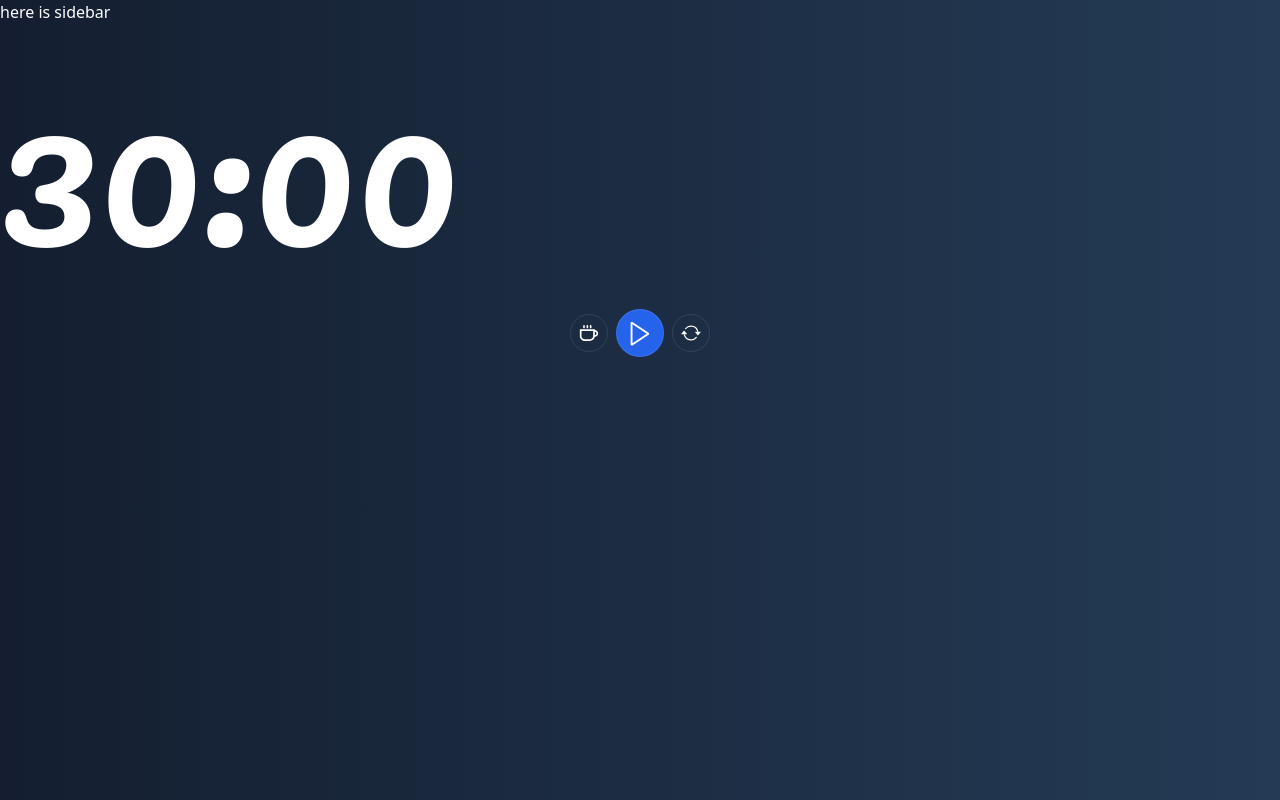
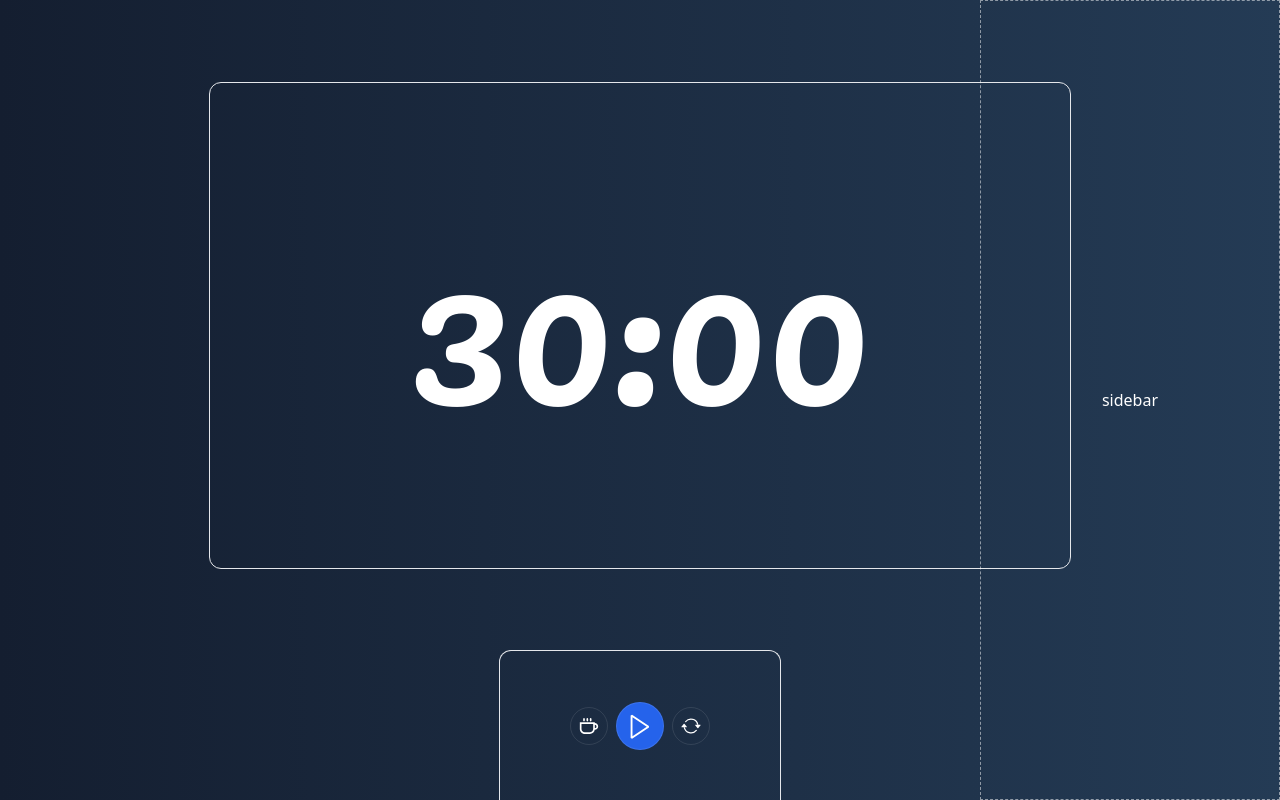
Before and after one commit to abolfazlj10/timer, a Next.js app: page / in a window 1280 px wide. Built offline with nearby package versions, Linux system fonts and the light colour scheme.

Commit message:
sort elements for starting to desing.

```diff
--- a/app/component/controls.js
+++ b/app/component/controls.js
@@ -8,8 +8,8 @@ const Controls = () => {
     const {isPlay,setIsPlay} = useAppContext()
 
     return (
-        <div>
-            <div className="containerButtons">
+        <div className="controls">
+            <div className="boxControls">
                 <button className="btn"><CgCoffee /></button>
                 <button onClick={() =>setIsPlay(!isPlay)} className="btn playBtn">{isPlay ? <HiPause /> : <VscPlay />}</button>
                 <button className="btn"><BsArrowRepeat /></button>
--- a/app/component/display.js
+++ b/app/component/display.js
@@ -42,7 +42,11 @@ const Display = () => {
     }
 
     return (
-        <div className="display">{ editorTime() }</div>
+        <div className="display">
+            <div className="glass">
+                {editorTime()}
+            </div>
+        </div>
 
     )
 }
--- a/app/component/sidebar.js
+++ b/app/component/sidebar.js
@@ -1,7 +1,7 @@
 const Sidebar = () => {
     return(
-        <div>
-            here is sidebar
+        <div className="sidebar">
+            sidebar
         </div>
     )
 }
--- a/app/styles/globals.css
+++ b/app/styles/globals.css
@@ -15,16 +15,22 @@ body{
     @apply bg-gradient-to-r from-[#141E30] to-[#243B55] text-secondColor;
 }
 .mainContainer{
-    @apply h-dvh ;
+    @apply h-dvh grid grid-rows-[1fr_150px];
 }
 .title{
     @apply mx-auto font-pacifico mt-5;
 }
 .display{
-    @apply font-pacifico text-[190px];
+    @apply font-pacifico text-[190px] flex justify-center items-center;
 }
-.containerButtons{
-    @apply flex justify-center items-center gap-2;
+.glass{
+    @apply border px-[200px] py-[100px] rounded-xl;
+}
+.controls{
+    @apply flex justify-center items-center;
+}
+.boxControls{
+    @apply flex justify-center items-center gap-2 border border-b-0 rounded-t-xl px-[70px] h-full;
 }
 .btn{
     @apply text-xl border border-white/10 text-white p-2 rounded-full;
@@ -32,3 +38,6 @@ body{
 .playBtn{
     @apply !text-3xl bg-blue-600;
 }
+.sidebar{
+    @apply w-[300px] h-full flex justify-center items-center fixed top-0 right-0 border border-dashed border-white/50;
+}
```
